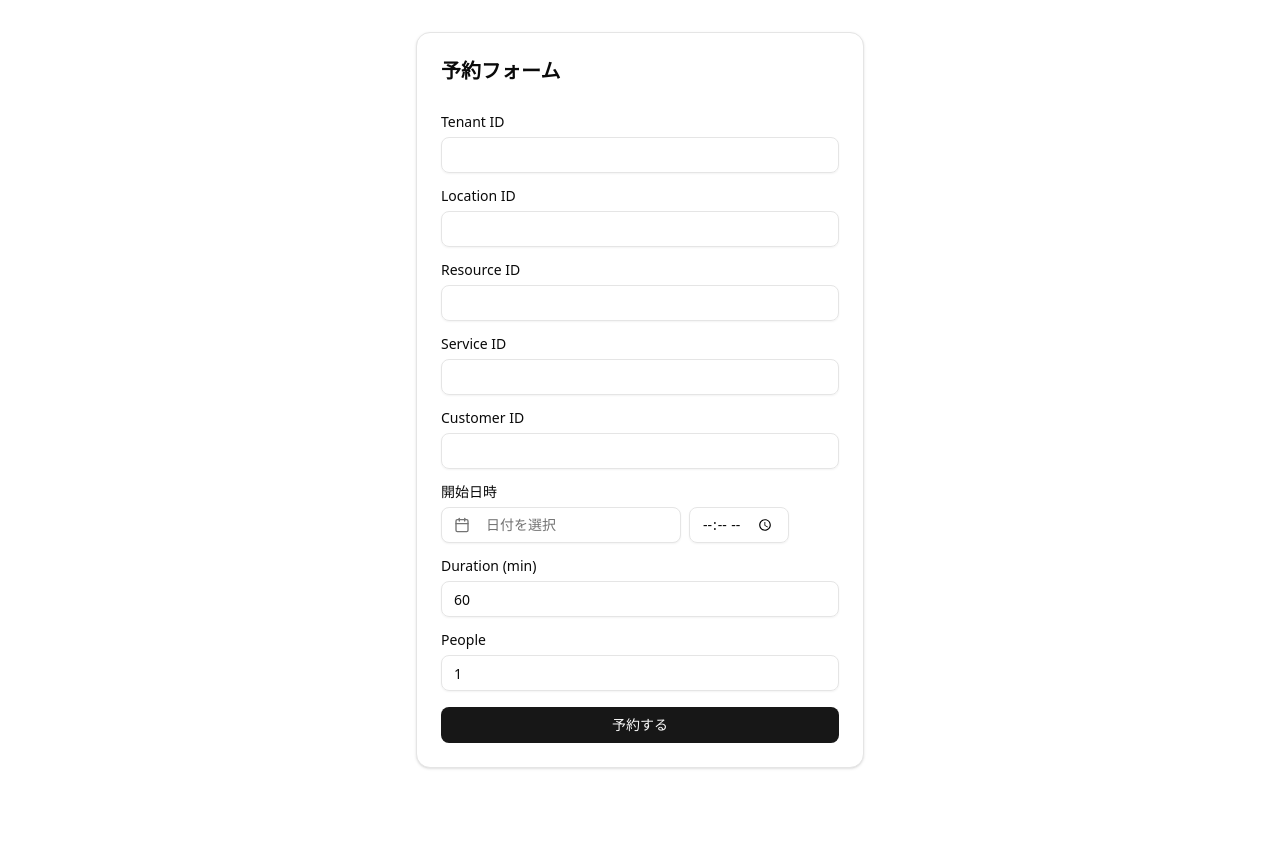
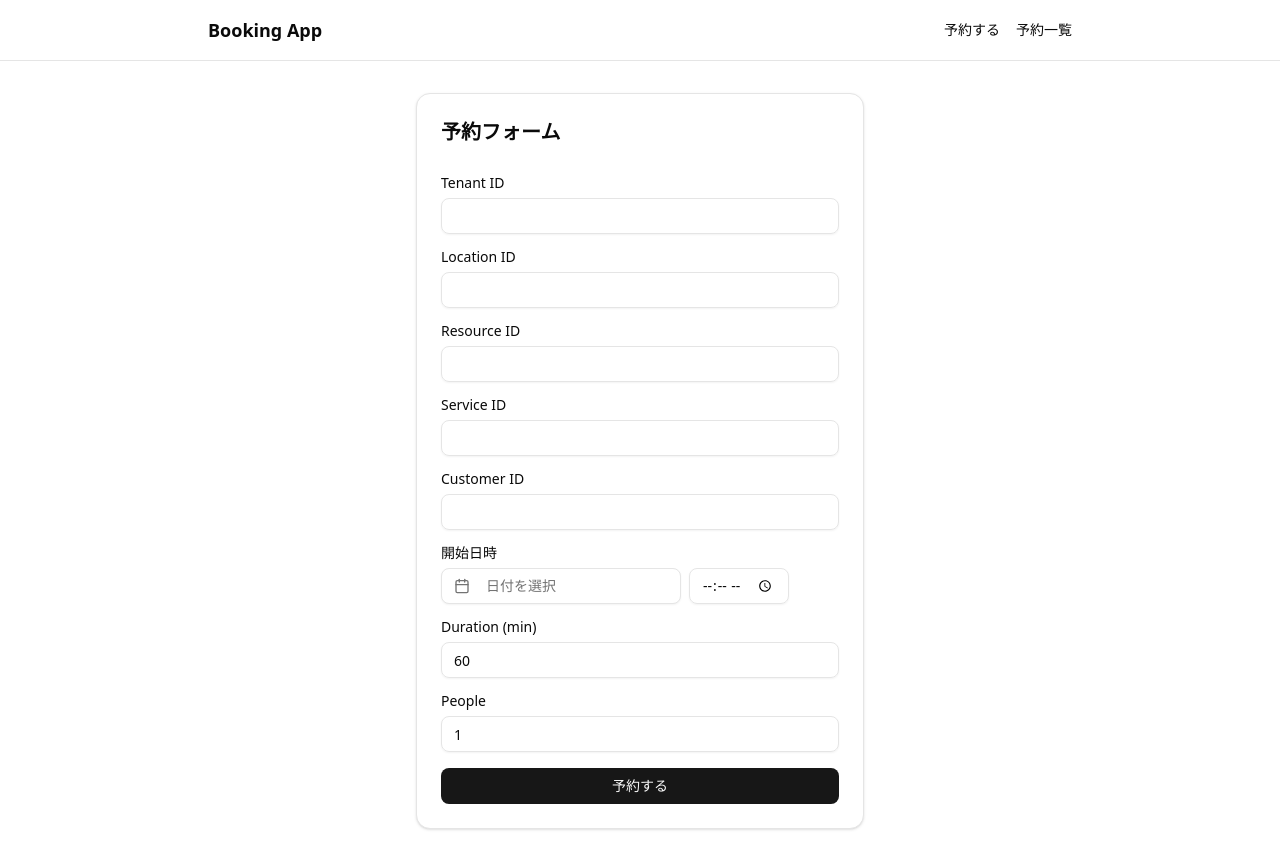
Before and after one commit to FumiyaKidachi0722/booking-app, a Next.js app: page /reserve in a window 1280 px wide. Before the commit the page ends 800 px from the top, so only its background shows below. Built offline with nearby package versions, Linux system fonts and the light colour scheme; what @zodios/core would draw is missing.

Commit message:
feat: center reservation list and add shared header

```diff
--- a/src/app/layout.tsx
+++ b/src/app/layout.tsx
@@ -1,5 +1,7 @@
 import type { Metadata } from 'next';
 import { Geist, Geist_Mono } from 'next/font/google';
+
+import { SiteHeader } from '@/components/site-header';
 
 import './globals.css';
 
@@ -25,7 +27,10 @@ export default function RootLayout({
 }>) {
   return (
     <html lang="en">
-      <body className={`${geistSans.variable} ${geistMono.variable} antialiased`}>{children}</body>
+      <body className={`${geistSans.variable} ${geistMono.variable} antialiased`}>
+        <SiteHeader />
+        {children}
+      </body>
     </html>
   );
 }
--- a/src/app/reservations/page.tsx
+++ b/src/app/reservations/page.tsx
@@ -22,12 +22,12 @@ export default function ReservationsPage() {
   }, []);
 
   return (
-    <div className="container max-w-4xl py-8 space-y-8">
+    <div className="mx-auto max-w-4xl space-y-8 px-4 py-8">
       <h1 className="text-2xl font-bold">予約一覧</h1>
       {reservations.length === 0 ? (
         <EmptyState message="まだ予約がありません" ctaHref="/reserve" ctaLabel="予約する" />
       ) : (
-        <div className="grid gap-6 sm:grid-cols-2">
+        <div className="grid w-full gap-6 sm:grid-cols-2">
           {reservations.map((r) => (
             <ReservationCard key={r.reservationId} {...r} />
           ))}
--- a/src/app/reserve/page.tsx
+++ b/src/app/reserve/page.tsx
@@ -2,7 +2,7 @@ import { ReservationForm } from '@/components/reservations/reservation-form';
 
 export default function ReservePage() {
   return (
-    <div className="container py-8">
+    <div className="mx-auto max-w-4xl px-4 py-8">
       <ReservationForm />
     </div>
   );
--- a/src/components/reservations/reservation-card.tsx
+++ b/src/components/reservations/reservation-card.tsx
@@ -16,7 +16,7 @@ interface ReservationCardProps {
 
 export function ReservationCard({ reservationId, amount, cancelFeePreview }: ReservationCardProps) {
   return (
-    <Card className="h-full">
+    <Card className="h-full w-full">
       <CardHeader className="flex flex-row items-center justify-between">
         <div className="space-y-1">
           <CardTitle className="text-base">予約ID: {reservationId}</CardTitle>
--- /dev/null
+++ b/src/components/site-header.tsx
@@ -0,0 +1,21 @@
+import Link from 'next/link';
+
+export function SiteHeader() {
+  return (
+    <header className="border-b">
+      <div className="mx-auto flex max-w-4xl items-center justify-between px-4 py-4">
+        <Link href="/" className="text-lg font-bold">
+          Booking App
+        </Link>
+        <nav className="space-x-4 text-sm font-medium">
+          <Link href="/reserve" className="hover:underline">
+            予約する
+          </Link>
+          <Link href="/reservations" className="hover:underline">
+            予約一覧
+          </Link>
+        </nav>
+      </div>
+    </header>
+  );
+}
```
